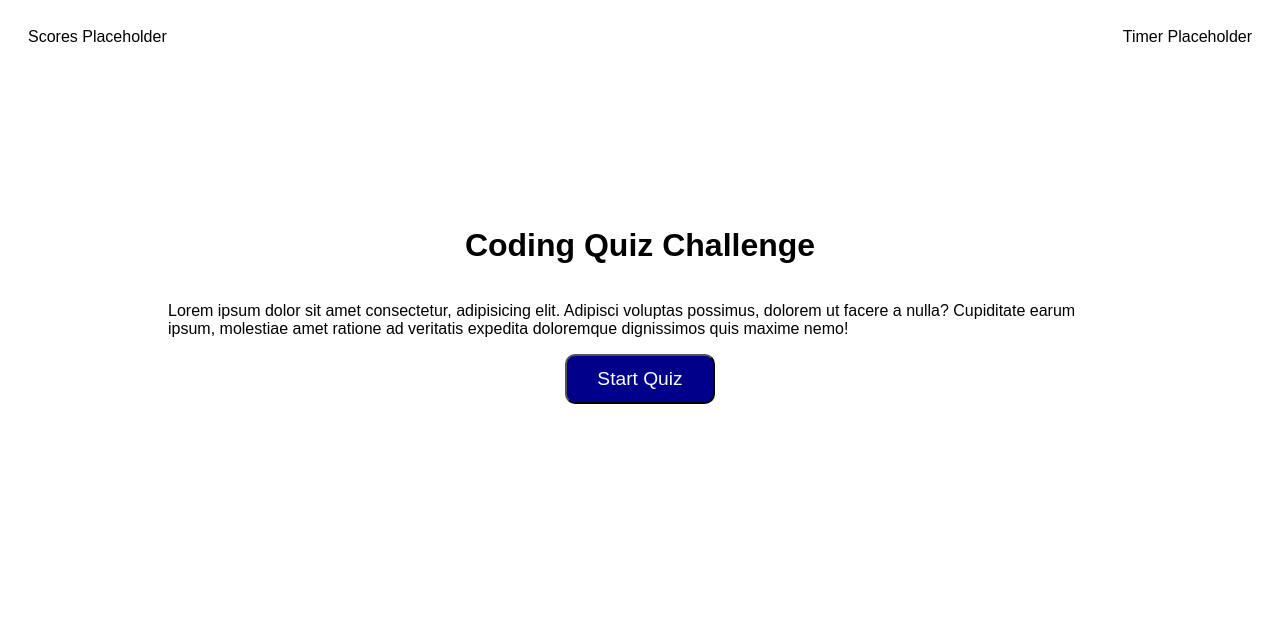
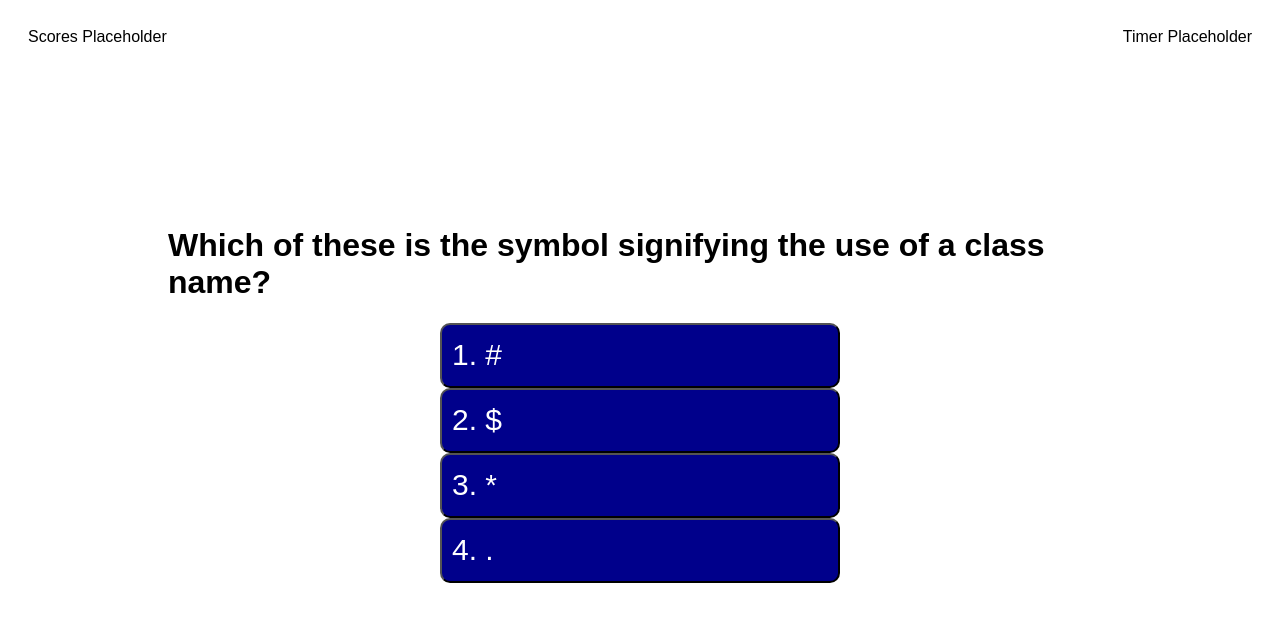
Before and after one commit to samsiebert/code-quiz, a plain HTML site: page index.html in a window 1280 px wide. Both pictures are taken after a click on the button "Start Quiz". Drawn offline with Linux system fonts and the light colour scheme.

Commit message:
append questions and options to page

```diff
--- a/assets/css/style.css
+++ b/assets/css/style.css
@@ -20,6 +20,20 @@ header {
     color: white;
     height: 50px;
     width: 150px;
-    font-size: larger;
+    font-size: 25px;
     border-radius: 10px;
 }
+
+.option-button {
+    display: flex;
+    flex-direction: column;
+    justify-content: center;
+    padding: 10px;
+    background-color: darkblue;
+    color: white;
+    height: 65px;
+    width: 400px;
+    font-size: 30px;
+    border-radius: 10px;
+
+}
--- a/assets/js/script.js
+++ b/assets/js/script.js
@@ -1,7 +1,66 @@
 var startBtn = document.querySelector("#start-btn");
+
+
+var questionObj = [
+    {
+        questionText: "Which of these is the symbol signifying the use of a class name?",
+        options: ["1. #", "2. $", "3. *", "4. ."],
+        answer: "4. ."
+    },
+    {
+        questionText: "Bootstrap is associated most heavily with which of the following languages?",
+        options: ["1. javascript", "2. css", "3. html", "4. python"],
+        answer: "2. css"
+    },
+    {
+        questionText: "Commonly used data types do not include:",
+        options: ["1. alerts", "2. boolean", "3. string", "4. numbers"],
+        answer: "1. alerts"
+    }
+];
+
+
+
+var makeQuestions = function() {
+    for ( var i = 0; i < questionObj.length; i ++) {
+    // remove current body of page
+    var body = document.querySelector("#page-body")
+    var quizBody = document.querySelector("#quiz-body");
+    quizBody.remove();
+
+    //create question on page body
+    var quizBodyEl = document.createElement("div");
+    quizBodyEl.className = "quiz-body";
+    quizBodyEl.id = "quiz-body"
+    body.append(quizBodyEl);
+
+    var quizQuestionEl = document.createElement("h1");
+    quizQuestionEl.className = "quiz-question";
+    quizQuestionEl.textContent = questionObj[0].questionText;
+    quizBodyEl.append(quizQuestionEl);
+
+    var quizAnswersEl = document.createElement("div");
+    quizAnswersEl.className = "quiz-answers-el";
+    quizAnswersEl.id = "quiz-answers-el";
+    quizBodyEl.appendChild(quizAnswersEl);
+
+    for (var i = 0; i < questionObj[0].options.length; i++ ) {
+    var answerOptionsEl = document.createElement("button");
+    answerOptionsEl.className = "option-button";
+    answerOptionsEl.id = "option-button"
+    answerOptionsEl.textContent = questionObj[0].options[i];
+    quizAnswersEl.appendChild(answerOptionsEl);
+    };
+    return;
+}
+
+
+};
+
 var quiz = function() {
-    console.log("the button is working!");
-}
+    makeQuestions();
+
+};
 
 //start quiz on click of start button
 startBtn.addEventListener("click", quiz);
--- a/index.html
+++ b/index.html
@@ -7,7 +7,7 @@
     <title>Code Quiz</title>
     <link rel="stylesheet" href="./assets/css/style.css" />
 </head>
-<body>
+<body id="page-body">
     <header>
         <div>Scores Placeholder</div>
         <div>Timer Placeholder</div>
```
